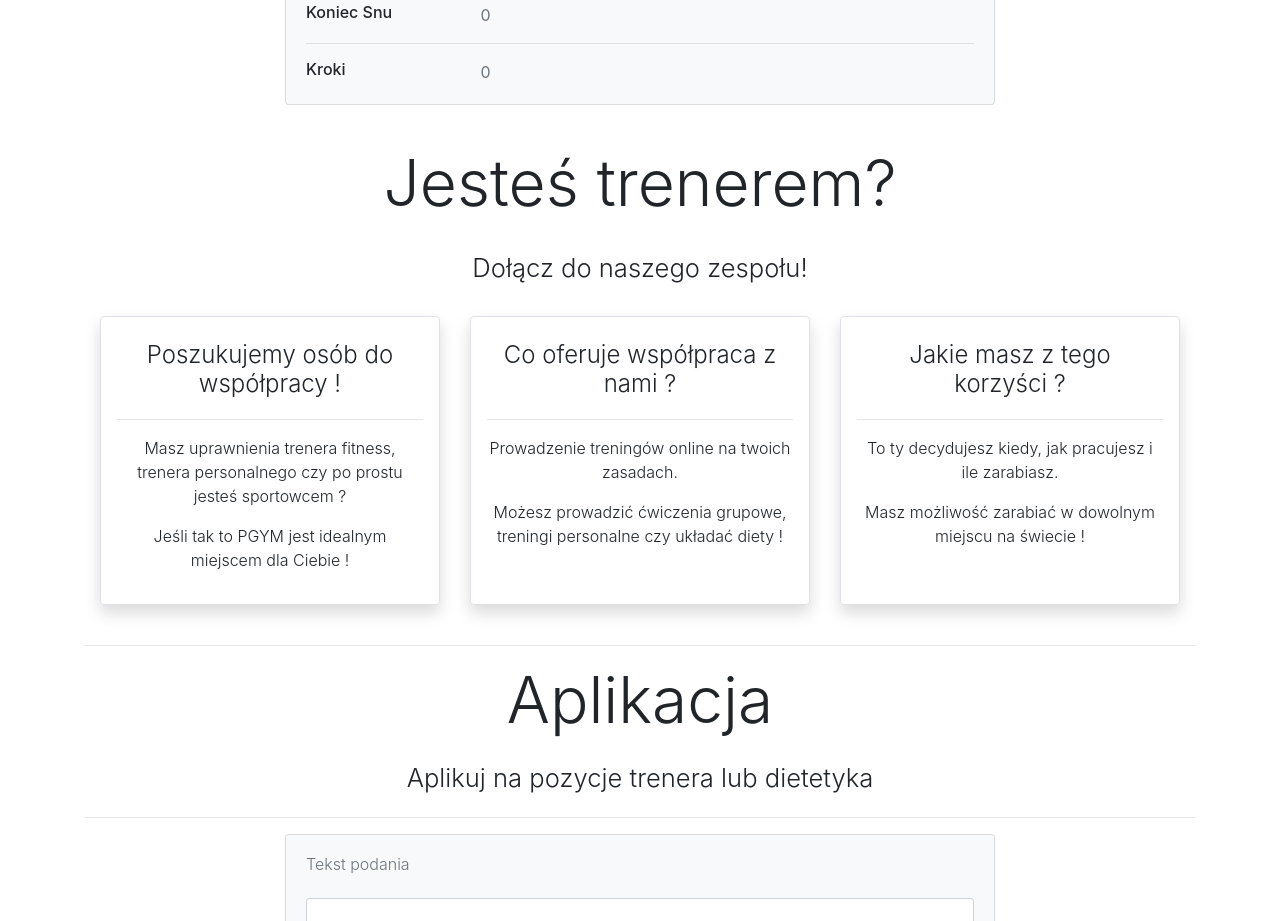
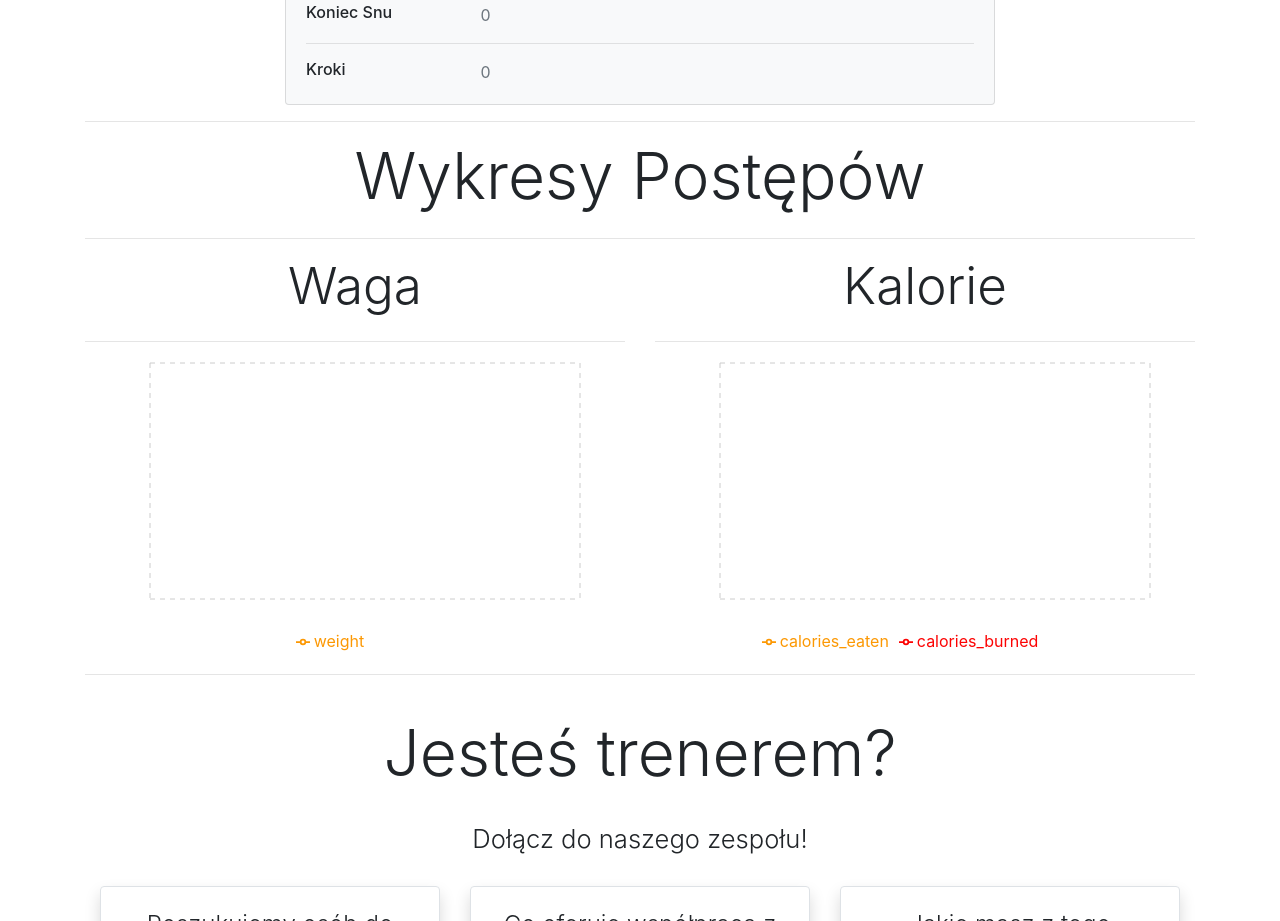
Before and after one commit to panjacob/PGYM-esilownia, a React (Create React App) app in the folder frontend/esilownia/: page /dashboard in a window 1280 px wide. Shown: the part 1180-2101 px from the top of the page. Built offline with nearby package versions, Linux system fonts and the light colour scheme; no server answers.

Commit message:
Wykresy UserDay

```diff
--- a/frontend/esilownia/src/Views/Dashboard.js
+++ b/frontend/esilownia/src/Views/Dashboard.js
@@ -5,6 +5,7 @@ import DaneUser from "../components/Dashboard/Dashboard_data_user";
 import DashboardApplication from "../components/Dashboard/Dashboard_application";
 import OfertaTrener from "../components/Dashboard/Dashboard_offer_trainer";
 import {Button, Nav} from "react-bootstrap";
+import Dashboard_chart from "../components/Dashboard/Dashboard_chart";
 
 function Dashboard() {
 
@@ -36,6 +37,7 @@ function Dashboard() {
                     </div>
                 </div>
                 <DaneUserDay></DaneUserDay>
+                <Dashboard_chart></Dashboard_chart>
                 <div className="container text-center">
                 <h1 style={{"fontSize": "5vw"}} className="display-1 pb-4 pt-4">Jesteś trenerem?</h1>
                 <h4 style={{"fontSize": "2vw"}} className="font-weight-light pb-4">Dołącz do naszego zespołu!</h4>
--- /dev/null
+++ b/frontend/esilownia/src/components/Dashboard/Dashboard_chart.js
@@ -0,0 +1,73 @@
+import React, {useEffect, useState} from "react";
+import 'bootstrap/dist/css/bootstrap.min.css';
+import axiosInstance from "../Axios/Axios";
+import {
+    LineChart,
+    AreaChart,
+    Line,
+    CartesianGrid,
+    XAxis,
+    YAxis,
+    Tooltip,
+    ResponsiveContainer,
+    Legend,
+    Area
+} from "recharts";
+
+function Dashboard_chart(){
+    const [dayData, setDayData] = useState([]);
+
+    useEffect(() => {
+        axiosInstance
+            .post(`dashboard/user_day/get_all`,{}, {
+                headers: {
+                    'Content-Type': 'application/json',
+                    'Authorization': localStorage.getItem('token_type') + ' ' + localStorage.getItem('access_token')
+                }
+            })
+            .then((res)=>{
+                console.log(res.data)
+                setDayData(res.data)
+            })
+
+    }, []);
+
+
+    return(
+        <div className="dashboardChart">
+            <div className="text-center">
+                <hr></hr>
+                <h1 style={{"fontSize": "5vw"}} className="display-1 font-weight-light mb-4">Wykresy Postępów</h1>
+                <hr></hr>
+            </div>
+            <div className="row">
+                <div className="col-md-6 text-center">
+                    <h1 style={{"fontSize": "4vw"}} className="display-1 font-weight-light mb-4">Waga</h1>
+                    <hr></hr>
+                    <LineChart width={500} height={300} data={dayData}>
+                        <Line type="monotone" dataKey="weight" stroke="#fc9803"/>
+                        <CartesianGrid stroke="#ccc" strokeDasharray="5 5"/>
+                        <XAxis dataKey="date"/>
+                        <YAxis/>
+                        <Legend/>
+                        <Tooltip/>
+                    </LineChart>
+                </div>
+                <div className="col-md-6 text-center">
+                    <h1 style={{"fontSize": "4vw"}} className="display-1 font-weight-light mb-4">Kalorie</h1>
+                    <hr></hr>
+                    <AreaChart width={500} height={300} data={dayData}>
+                        <CartesianGrid stroke="#ccc" strokeDasharray="5 5"/>
+                        <XAxis dataKey="date"/>
+                        <YAxis/>
+                        <Legend/>
+                        <Tooltip/>
+                        <Area type="monotone" dataKey="calories_eaten" stroke='#fc9803' fill='#fc9803'/>
+                        <Area type="monotone" dataKey="calories_burned" stroke='#fc0303' fill='#fc0303'/>
+                    </AreaChart>
+                </div>
+            </div>
+            <hr/>
+        </div>
+    )
+}export default Dashboard_chart
```
